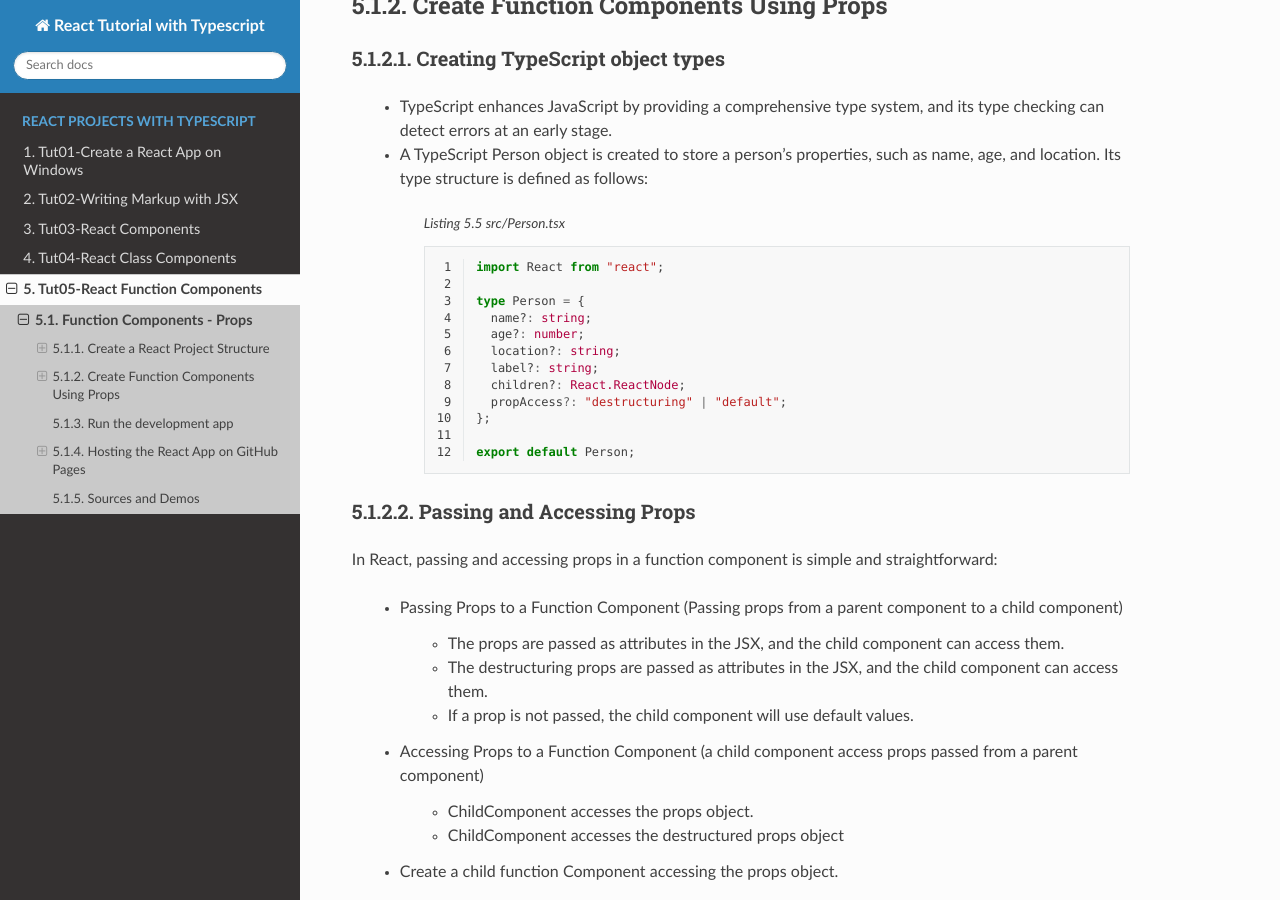
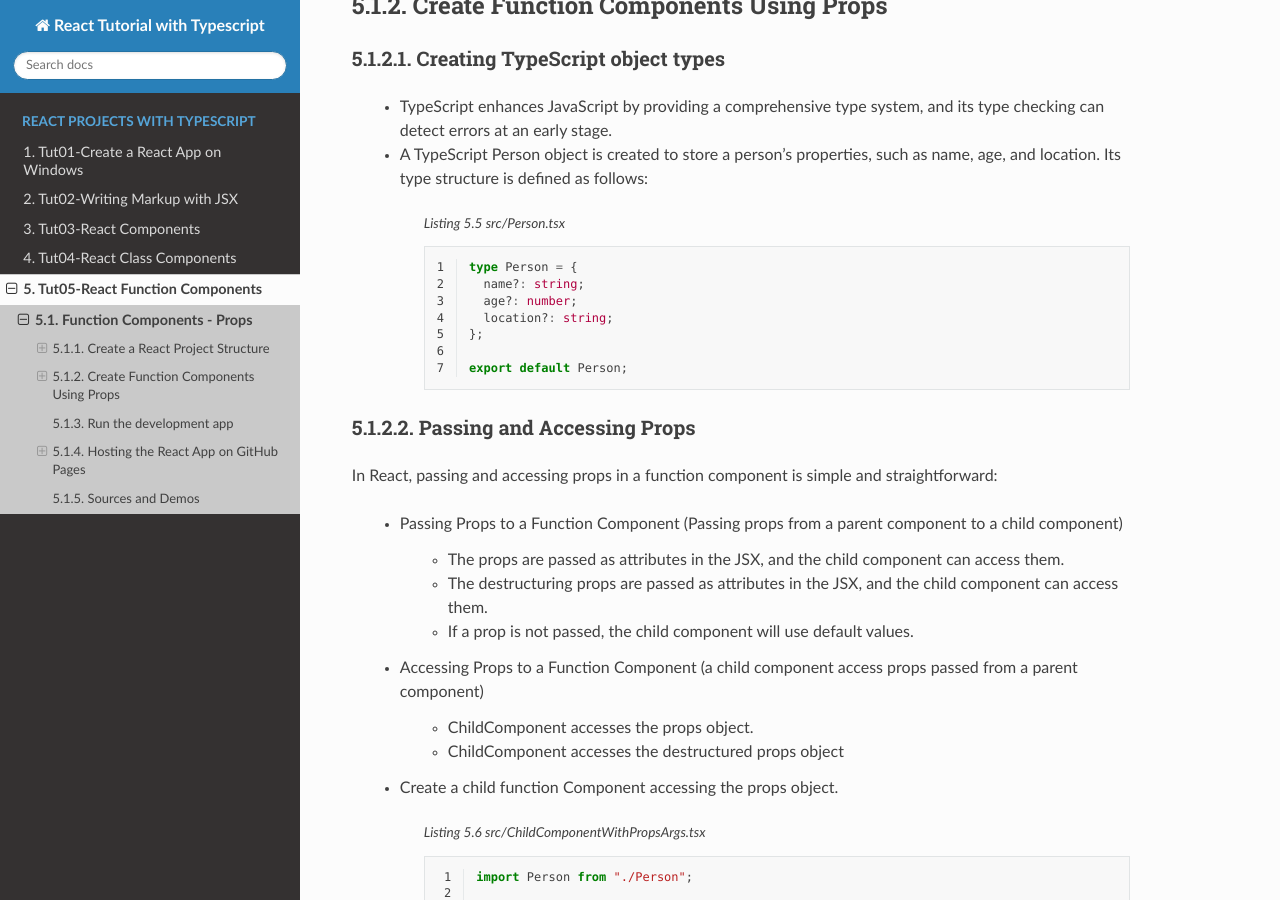
Before and after one commit to david-ggs-230/react-projects-docs, a Sphinx documentation site: the page built from docs/react-app-ts/tut05-function-components-props.rst, in a window 1280 px wide and 900 px high, scrolled down 3986 px. Built offline with Sphinx 7.4.7 and the Read the Docs theme 3.1.0, drawn with Linux system fonts in a browser that asks for light colours.

Commit message:
Add files via upload

```diff
--- a/docs/react-app-ts/tut05-function-components-props.rst
+++ b/docs/react-app-ts/tut05-function-components-props.rst
@@ -233,15 +233,10 @@ Creating TypeScript object types
           :caption: src/Person.tsx
           :linenos:
 
-          import React from "react";
-
           type Person = {
             name?: string;
             age?: number;
             location?: string;
-            label?: string;
-            children?: React.ReactNode;
-            propAccess?: "destructuring" | "default";
           };
 
           export default Person;
```
